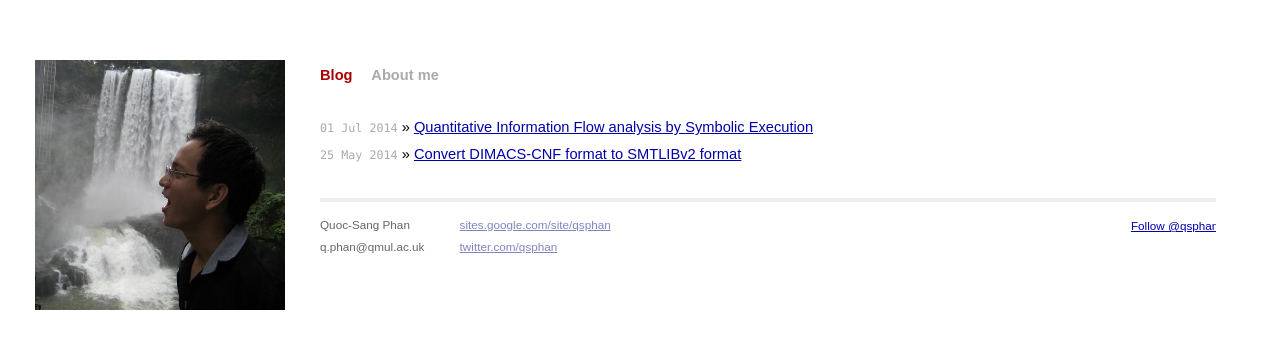
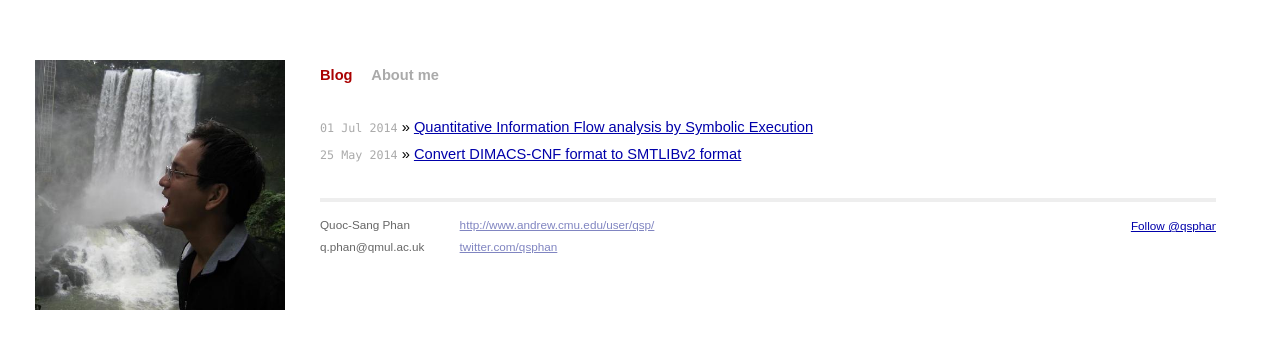
Before and after one commit to dark2bright/dark2bright.github.io, a Jekyll site: the page built from index.html, in a window 1280 px wide. Shown: the top 349 px of the page. Built offline with Jekyll 4.4.1, drawn with Linux system fonts in a browser that asks for light colours; comment, search, counter and statistics services are not loaded.

Commit message:
update homepage

```diff
--- a/_layouts/default.html
+++ b/_layouts/default.html
@@ -70,7 +70,7 @@
 	    </div>
 	    <div class="contact">
 	      <p>
-		<a href="https://sites.google.com/site/qsphan">sites.google.com/site/qsphan</a><br />
+		<a href="http://www.andrew.cmu.edu/user/qsp/">http://www.andrew.cmu.edu/user/qsp/</a><br />
 		<a href="http://twitter.com/qsphan/">twitter.com/qsphan</a>
 	      </p>
 	    </div>
```
